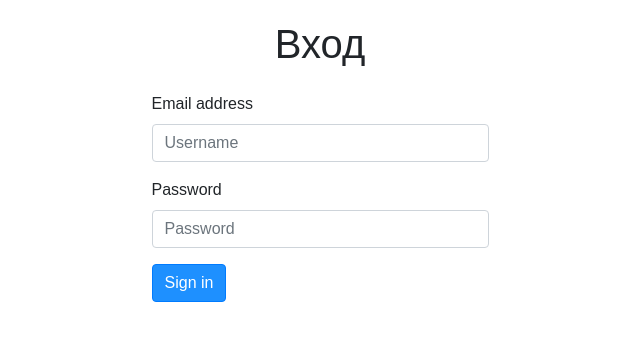
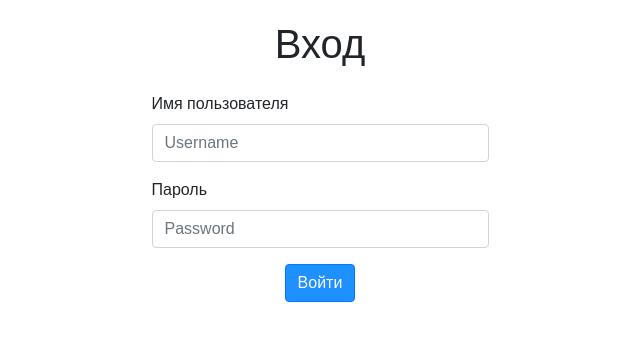
Before and after one commit to MuctepK/issue_tracker, a Django app: page /accounts/login/ in a window 1280 px wide. Shown: the part 40-381 px from the top of the page, without its empty margins (320-960 px from the left). Run offline with Django 3.2, Linux system fonts and the light colour scheme; some libraries are stand-ins or nearby versions.

Commit message:
Выполнен бонус

```diff
--- a/source/accounts/templates/login.html
+++ b/source/accounts/templates/login.html
@@ -7,14 +7,14 @@
             <p class="form-error">Неверное имя пользователя или пароль.</p>
         {% endif %}
         <div class="form-group">
-      <label for="login_input">Email address</label>
+      <label for="login_input">Имя пользователя</label>
       <input type="text" class="form-control" name="username" id="login_input" placeholder="Username">
     </div>
     <div class="form-group">
-      <label for="exampleDropdownFormPassword1">Password</label>
+      <label for="exampleDropdownFormPassword1">Пароль</label>
       <input type="password" class="form-control" name="password" id="exampleDropdownFormPassword1" placeholder="Password">
     </div>
     <input type="hidden" name="redirect_url" value="{{ redirect_url }}"/>
-    <button type="submit" class="btn mx-auto btn-primary">Sign in</button>
+    <button type="submit" class="btn d-block mx-auto btn-primary">Войти</button>
   </form>
 {% endblock %}
```
